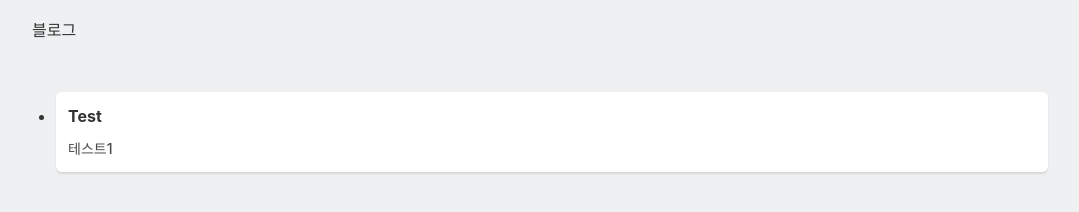
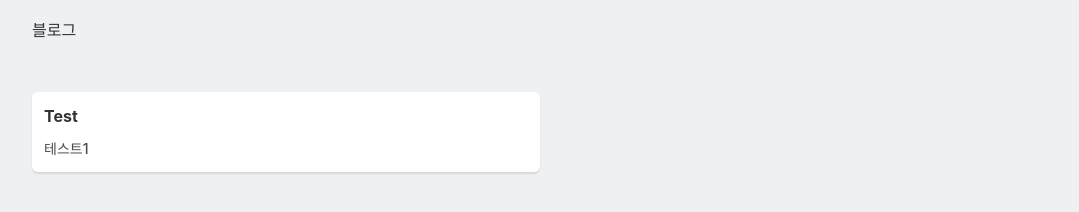
Before and after one commit to atheimuz/gatsby, a Gatsby site: page / in a window 1280 px wide. Shown: the whole page, without its empty margins (100-1179 px from the left). Built offline with nearby package versions, Linux system fonts and the light colour scheme; Gatsby itself is replaced by a stand-in of ours.

Commit message:
상세페이지 템플릿 구성

```diff
--- /dev/null
+++ b/src/components/postContent/postContent.module.scss
@@ -0,0 +1,8 @@
+.wrapper {
+    padding: 20px;
+    background-color: white;
+}
+
+.title {
+    margin: 0;
+}
--- a/src/components/postList/postList.module.scss
+++ b/src/components/postList/postList.module.scss
@@ -0,0 +1,10 @@
+.list {
+    display: flex;
+    flex-wrap: wrap;
+    margin: 0;
+    list-style: none;
+}
+
+.item {
+    width: 50%;
+}
--- /dev/null
+++ b/src/components/template/template.module.scss
@@ -0,0 +1,3 @@
+.wrapper {
+
+}
--- a/src/templates/post_template.tsx
+++ b/src/templates/post_template.tsx
@@ -3,6 +3,7 @@ import { graphql } from "gatsby"
 import { IGatsbyImageData } from "gatsby-plugin-image"
 import Template from "components/template"
 import PostHead from "components/postHead"
+import PostContent from "components/postContent"
 import { PostItemType } from "components/postItem"
 
 export type PostPageItemType = {
@@ -43,6 +44,7 @@ const PostTemplate: FunctionComponent<PostTemplateProps> = function ({
   return (
     <Template>
       <PostHead title={title} date={date} thumbnail={gatsbyImageData} />
+      <PostContent html={html} />
     </Template>
   )
 }
```
Also changed, not shown: src/components/postContent/index.tsx (added, +17 -0 lines), src/components/template/index.js (added, +8 -0 lines).
